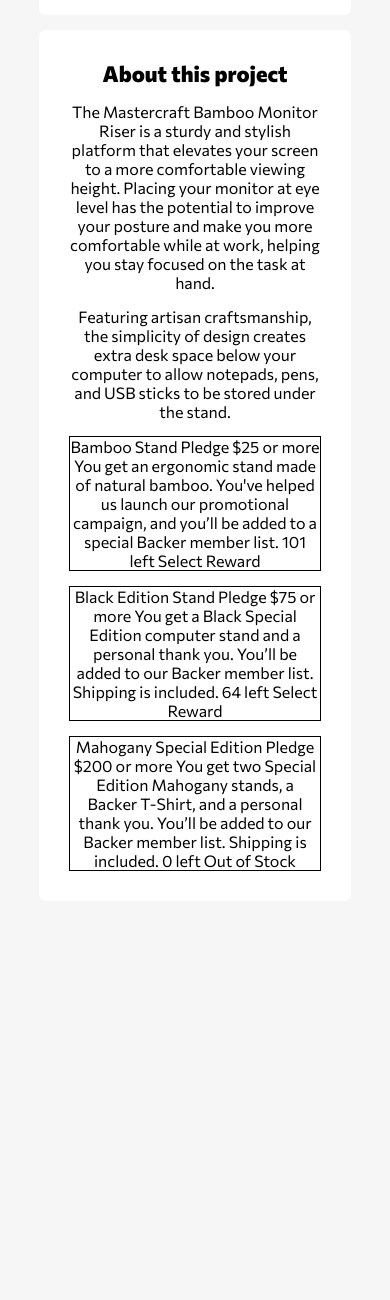
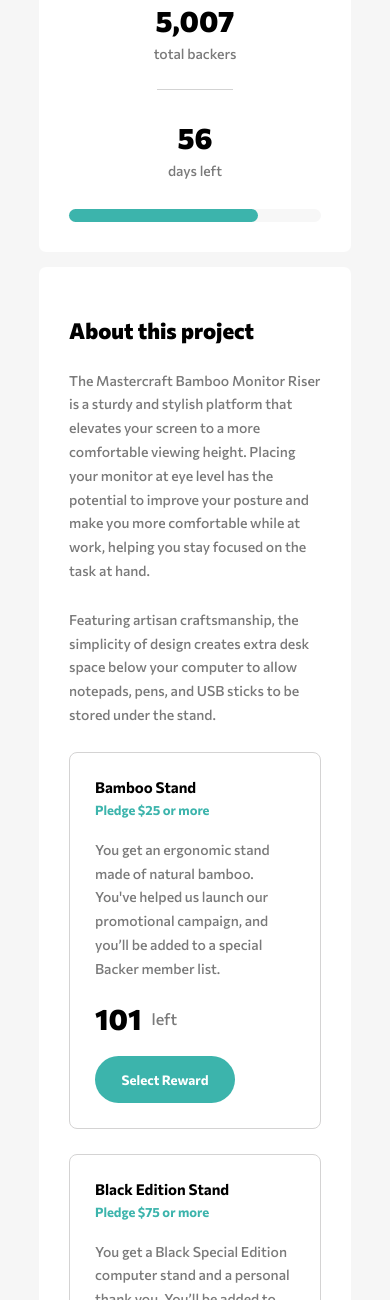
Before and after one commit to Dmitriy24S/crowdfunding-product-page, a plain HTML site: page index.html in a window 390 px wide. Shown: the part 700-2000 px from the top of the page. Before the commit the page ends 1601 px from the top, so only its background shows below. Drawn offline with Linux system fonts and the light colour scheme.

Commit message:
mobile style work v0.2

```diff
--- a/index.html
+++ b/index.html
@@ -13,7 +13,7 @@
         <div class="logo">
           <img src="images/logo.svg" alt="logo" />
         </div>
-        <div class="hamburger-menu"></div>
+        <a href="#/" class="hamburger-menu"></a>
         <!-- <ul class="menu-list">
           <li class="menu-list__item">About</li>
           <li class="menu-list__item">Discover</li>
@@ -46,6 +46,9 @@
             <span>56 </span>
             days left
           </div>
+          <div class="progress-bar-container">
+            <div class="progress-bar"></div>
+          </div>
         </section>
         <section class="card about-project">
           <h1 class="project-text__header">About this project</h1>
@@ -60,19 +63,40 @@
             your computer to allow notepads, pens, and USB sticks to be stored under the stand.
           </p>
           <div class="project-tier">
-            Bamboo Stand Pledge $25 or more You get an ergonomic stand made of natural bamboo.
-            You've helped us launch our promotional campaign, and you’ll be added to a special
-            Backer member list. 101 left Select Reward
+            <div class="project-tier-head">
+              <h2>Bamboo Stand</h2>
+              <span class="accent"> Pledge $25 or more </span>
+            </div>
+            <p class="project-text__paragraph">
+              You get an ergonomic stand made of natural bamboo. You've helped us launch our
+              promotional campaign, and you’ll be added to a special Backer member list.
+            </p>
+            <div class="amount-left"><span>101</span>left</div>
+            <button class="select-reward-btn">Select Reward</button>
           </div>
           <div class="project-tier">
-            Black Edition Stand Pledge $75 or more You get a Black Special Edition computer stand
-            and a personal thank you. You’ll be added to our Backer member list. Shipping is
-            included. 64 left Select Reward
+            <div class="project-tier-head">
+              <h2>Black Edition Stand</h2>
+              <span class="accent"> Pledge $75 or more </span>
+            </div>
+            <p class="project-text__paragraph">
+              You get a Black Special Edition computer stand and a personal thank you. You’ll be
+              added to our Backer member list. Shipping is included.
+            </p>
+            <div class="amount-left"><span>64</span>left</div>
+            <button class="select-reward-btn">Select Reward</button>
           </div>
-          <div class="project-tier">
-            Mahogany Special Edition Pledge $200 or more You get two Special Edition Mahogany
-            stands, a Backer T-Shirt, and a personal thank you. You’ll be added to our Backer member
-            list. Shipping is included. 0 left Out of Stock
+          <div class="project-tier out-of-stock">
+            <div class="project-tier-head">
+              <h2>Mahogany Special Edition</h2>
+              <span class="accent"> Pledge $200 or more </span>
+            </div>
+            <p class="project-text__paragraph">
+              You get two Special Edition Mahogany stands, a Backer T-Shirt, and a personal thank
+              you. You’ll be added to our Backer member list. Shipping is included.
+            </p>
+            <div class="amount-left"><span>0</span>left</div>
+            <button class="select-reward-btn out-of-stock-btn">Out of Stock</button>
           </div>
         </section>
       </div>
--- a/style.css
+++ b/style.css
@@ -26,6 +26,7 @@ button {
   padding: 2rem;
   border: none;
   cursor: pointer;
+  font-weight: 700;
 }
 /* header */
 header {
@@ -71,9 +72,9 @@ main {
 }
 .container {
   position: absolute;
+  margin: 0 auto;
+  width: 80%;
   top: -64px;
-  width: 80%;
-  margin: 0 auto;
   left: 10%;
   display: flex;
   flex-direction: column;
@@ -88,6 +89,13 @@ main {
   gap: 1.5rem;
   flex-direction: column;
 }
+/* project overview */
+.project-overview {
+  display: flex;
+  flex-direction: column;
+  gap: 1.5rem;
+  padding: 5rem 3rem 3rem;
+}
 .project-logo {
   background-image: url(./images/logo-mastercraft.svg);
   background-repeat: no-repeat;
@@ -97,46 +105,142 @@ main {
   left: calc(50% - 3rem);
   top: -28px;
 }
-.project-overview {
-  display: flex;
-  flex-direction: column;
-  gap: 1.5rem;
-  padding: 5rem 3rem 3rem;
-}
-.project-overview__btns {
-  display: flex;
-  gap: 1.5rem;
-  justify-content: center;
-  align-items: center;
-}
 .project-text {
   display: flex;
   flex-direction: column;
-  gap: 1.5rem;
+  gap: 1.8rem;
 }
 .project-text__header {
   font-size: 2.2rem;
   font-weight: 800;
 }
 .project-text__paragraph {
-  /*  */
+  color: hsl(0, 0%, 48%);
+  font-weight: 500;
+  line-height: 1.7;
+  font-size: 1.4rem;
 }
-/* project overview btns */
+/* project overview - btns */
+.project-overview__btns {
+  display: flex;
+  gap: 1rem;
+  justify-content: center;
+  align-items: stretch;
+  justify-content: center;
+}
 .back-this-project-btn {
   background-color: hsl(176, 50%, 47%);
   color: white;
   font-size: 1.5rem;
   font-weight: 700;
-  padding: 2rem 4rem;
+  padding: 1.7rem 12%;
+  width: 100%;
 }
 .bookmark-btn {
   background-color: black;
   background-image: url(./images/icon-bookmark.svg);
   background-repeat: no-repeat;
   background-position: center;
+  width: 60px;
+  height: auto;
 }
+/* project-numbers  */
+.project-numbers {
+  gap: 3rem;
+}
+span {
+  display: block;
+  font-weight: 800;
+  font-size: 2.9rem;
+  color: black;
+}
+.info {
+  display: flex;
+  flex-direction: column;
+  font-size: 1.4rem;
+  font-weight: 500;
+  color: hsl(0, 0%, 48%);
+  gap: 0.7rem;
+}
+.info:not(:nth-last-child(2)):after {
+  content: "";
+  padding-top: 2rem;
+  margin: 0 auto;
+  width: 30%;
+  border-bottom: 1px solid rgba(185, 184, 184, 0.62);
+}
+/* project-numbers - progress bar */
+.progress-bar-container {
+  border-radius: 50px;
+  background-color: rgb(242 242 242 / 62%);
+  width: 100%;
+}
+.progress-bar {
+  height: 13px;
+  width: 75%;
+  background-color: hsl(176, 50%, 47%);
+  border-radius: 50px;
+}
+/* about project */
+.about-project {
+  text-align: left;
+  padding: 5rem 3rem 3rem;
+  gap: 2.5rem;
+}
+/* about project - tiers */
 .project-tier {
-  border: 1px solid black;
+  border: 1px solid hsl(0, 1%, 83%);
+  border-radius: 8px;
+  padding: 2.5rem;
+  display: flex;
+  flex-direction: column;
+  gap: 2rem;
+}
+.amount-left {
+  display: flex;
+  gap: 1rem;
+  align-items: center;
+  font-weight: 500;
+  color: hsl(0, 0%, 48%);
+}
+.select-reward-btn {
+  background-color: hsl(176, 50%, 47%);
+  color: white;
+  width: 70%;
+  padding: 1.5rem 2rem;
+}
+.accent {
+  color: hsl(176, 50%, 47%);
+  font-size: 1.3rem;
+  font-weight: 600;
+}
+.project-tier-head {
+  display: flex;
+  flex-direction: column;
+  gap: 0.6rem;
+}
+.project-tier-head h2 {
+  font-size: 1.5rem;
+}
+/* about project - out of stock */
+.out-of-stock {
+  position: relative;
+}
+.out-of-stock:after {
+  content: " ";
+  z-index: 10;
+  display: block;
+  position: absolute;
+  height: 100%;
+  top: 0;
+  left: 0;
+  right: 0;
+  background: rgba(255, 255, 255, 0.432);
+  border-radius: 8px;
+  pointer-events: none;
+}
+.out-of-stock-btn {
+  background-color: rgb(180, 180, 180);
 }
 /* footer */
 .attribution {
```
